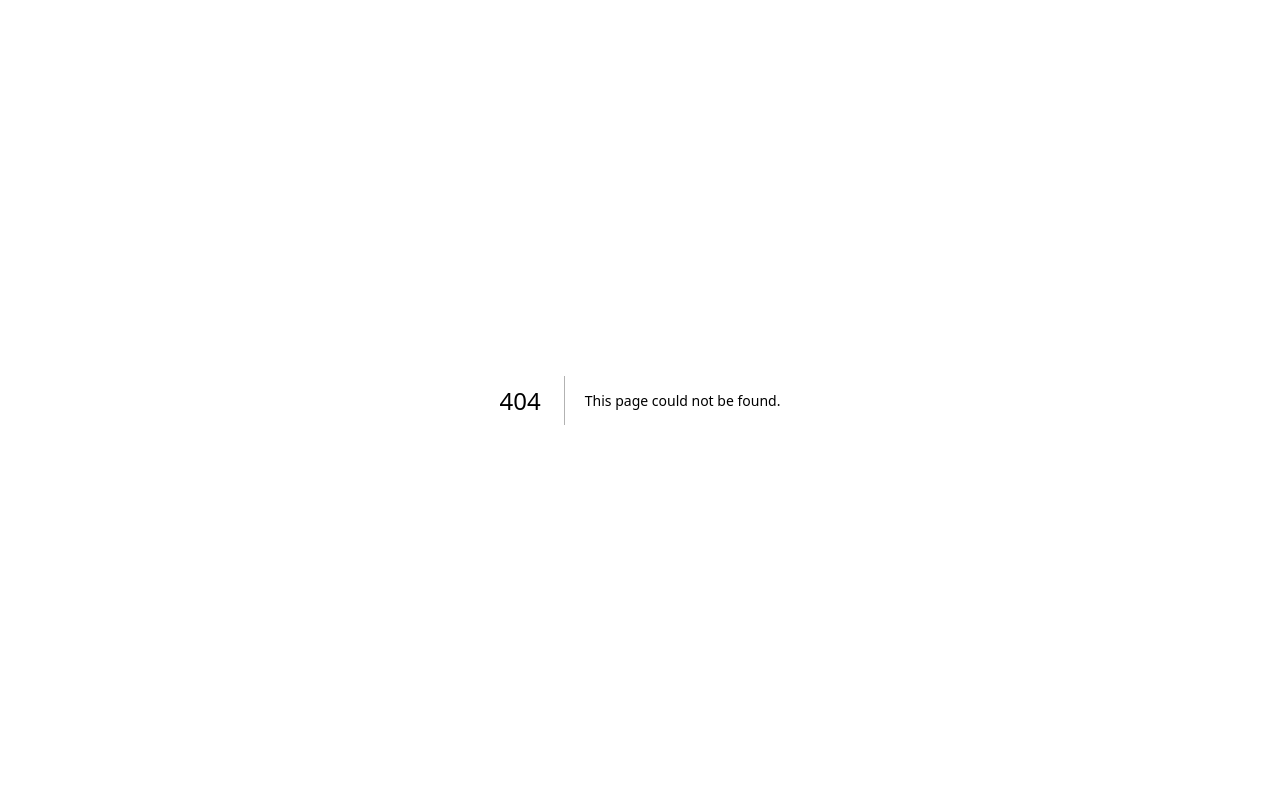
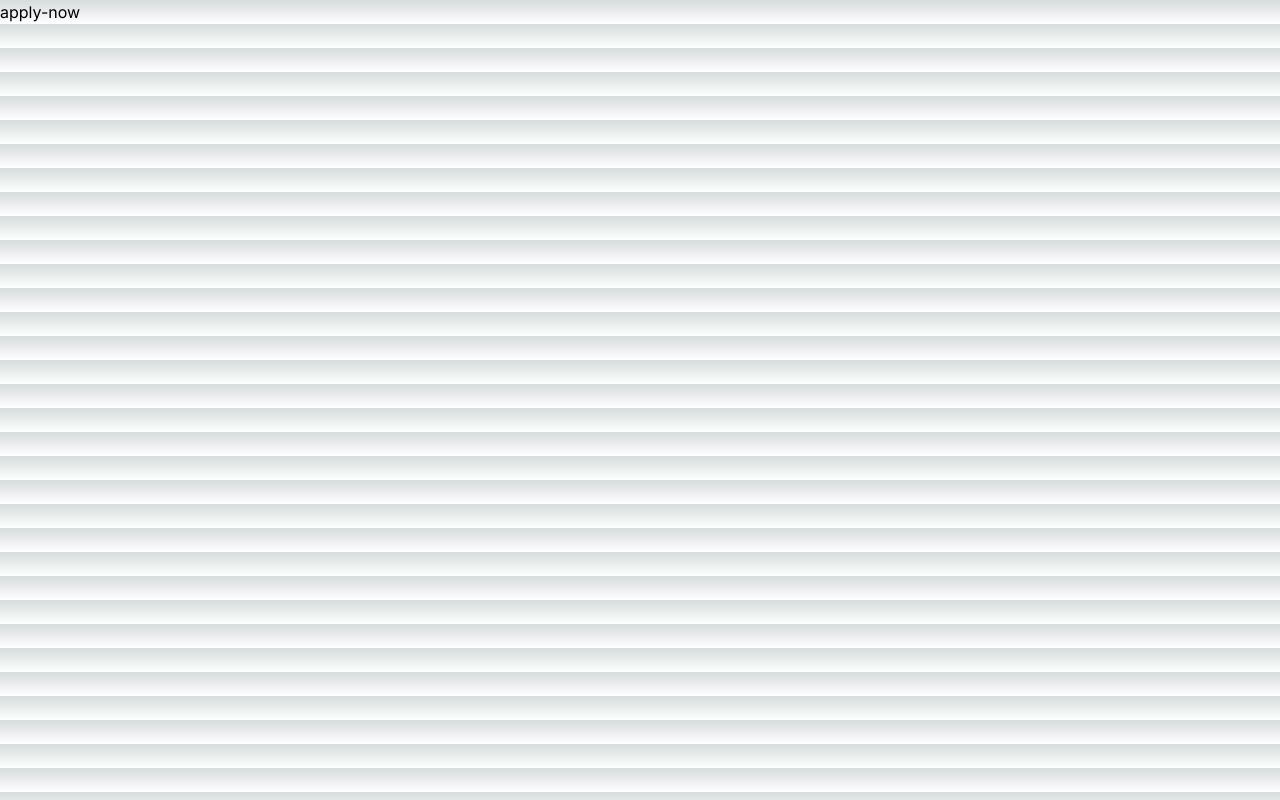
Before and after one commit to taherul77/ShiningEducation, a Next.js app: page /apply-now in a window 1280 px wide. Before the commit this address had no page. Built offline with nearby package versions, Linux system fonts and the light colour scheme.

Commit message:
create apply-now page

```diff
--- /dev/null
+++ b/src/app/apply-now/page.js
@@ -0,0 +1,11 @@
+import React from 'react'
+
+const page = () => {
+  return (
+    <div>
+      apply-now
+    </div>
+  )
+}
+
+export default page
```
